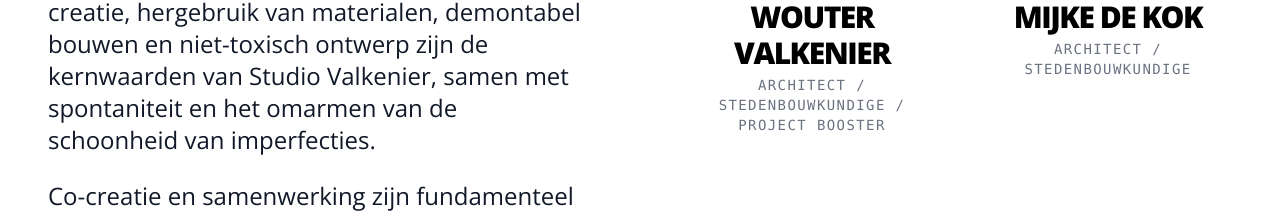
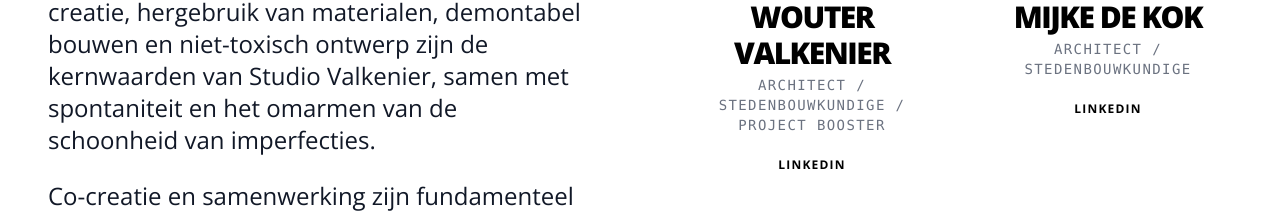
Before and after one commit to wamelinkwebdesign/Studio-Valkenier-Production, a React (Vite) app: page / in a window 1280 px wide. Shown: the part 4199-4415 px from the top of the page. Built offline with nearby package versions, Linux system fonts and the light colour scheme; a web font is replaced by a local one.

Commit message:
added LinkedIn URLs

```diff
--- a/components/AboutSection.tsx
+++ b/components/AboutSection.tsx
@@ -65,7 +65,10 @@
                 </div>
                 <div>
                     <h3 className="text-2xl md:text-3xl font-black uppercase tracking-tighter mb-1">Wouter Valkenier</h3>
-                    <span className="text-sm font-mono uppercase tracking-widest text-gray-500 block">Architect / Stedenbouwkundige / Project Booster</span>
+                    <span className="text-sm font-mono uppercase tracking-widest text-gray-500 block mb-4">Architect / Stedenbouwkundige / Project Booster</span>
+                    <a href="https://www.linkedin.com/in/woutervalkenier/" target="_blank" rel="noopener noreferrer" className="inline-block text-xs font-bold uppercase tracking-widest hover:text-gray-500 transition-colors">
+                        LinkedIn
+                    </a>
                 </div>
             </motion.div>
 
@@ -80,7 +83,10 @@
                 </div>
                 <div>
                     <h3 className="text-2xl md:text-3xl font-black uppercase tracking-tighter mb-1">Mijke de Kok</h3>
-                    <span className="text-sm font-mono uppercase tracking-widest text-gray-500 block">Architect / Stedenbouwkundige</span>
+                    <span className="text-sm font-mono uppercase tracking-widest text-gray-500 block mb-4">Architect / Stedenbouwkundige</span>
+                    <a href="https://www.linkedin.com/in/mijkedekok/" target="_blank" rel="noopener noreferrer" className="inline-block text-xs font-bold uppercase tracking-widest hover:text-gray-500 transition-colors">
+                        LinkedIn
+                    </a>
                 </div>
             </motion.div>
 
```
